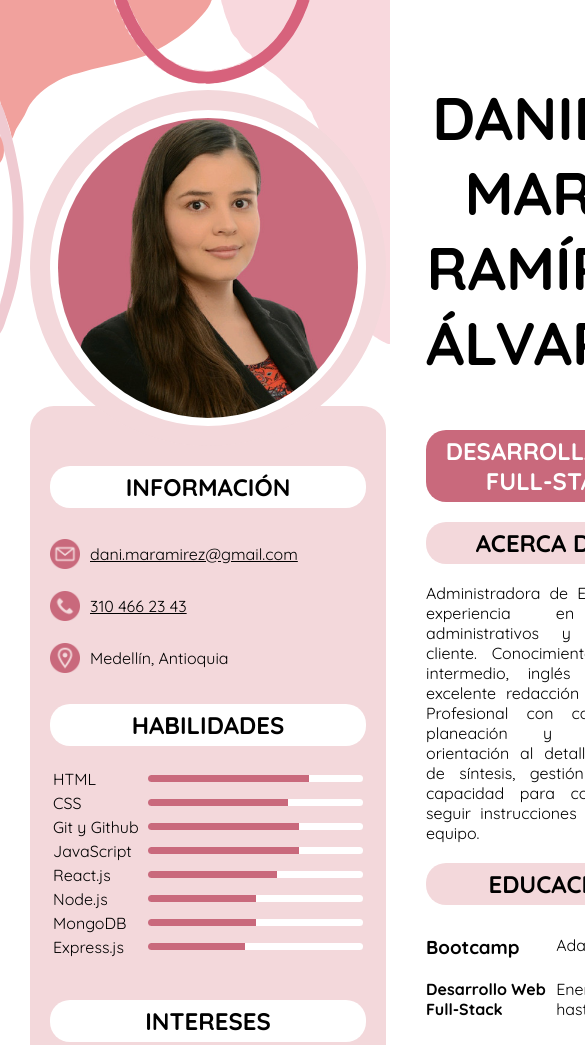
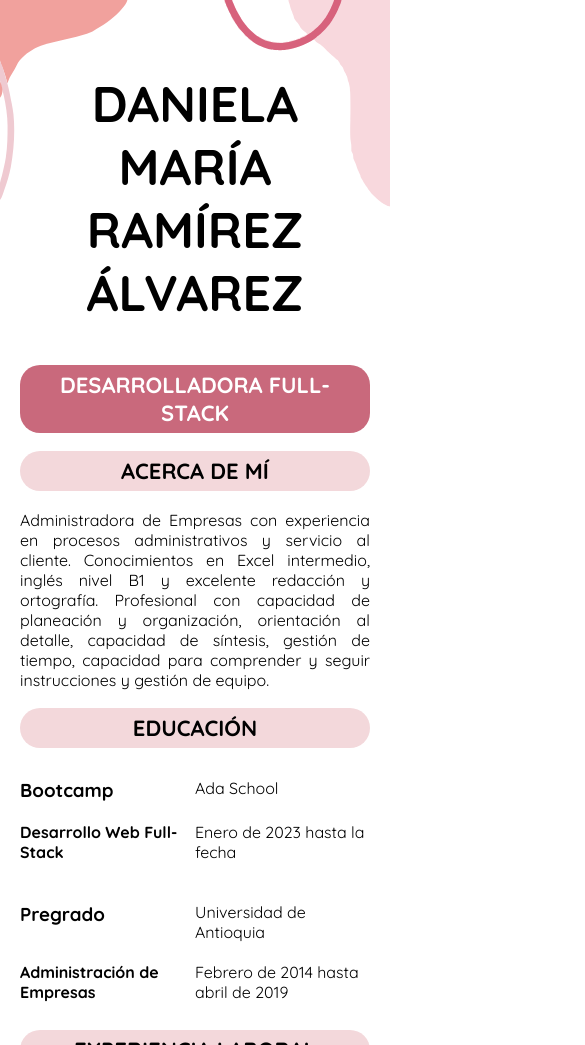
Before and after one commit to danielaramireza/hoja-de-vida-CSS, a plain HTML site: page index.html in a window 390 px wide. Shown: the top 1045 px of the page, 585 px wide, since content can reach past the window. Drawn offline with Linux system fonts and the light colour scheme.

Commit message:
En el commit final se agrego el responsive

```diff
--- a/style.css
+++ b/style.css
@@ -182,9 +182,11 @@ main {
 /*Sección de la columna derecha*/
 
 .titulo-principal {
-  font-size: 40px;
   text-align: center;
   margin-top: 0px;
+}
+.titulo-principal h1 {
+  font-size: 60px;
 }
 
 .titulo-derecho {
@@ -240,3 +242,67 @@ main {
   display: grid;
   grid-template-columns: 1fr 1fr;
 }
+
+/*Inicio responsive*/
+
+/*Celular muy pequeño*/
+@media (max-width: 359px) {
+  .titulo-principal h1 {
+    font-size: 32px;
+  }
+  .titulo-derecho-1 {
+    font-size: 19px;
+  }
+  .titulo-derecho {
+    font-size: 19px;
+  }
+  h4 {
+    margin-inline-end: 1em;
+  }
+  .titulo-izquierdo {
+    font-size: 19px;
+  }
+}
+
+/*Celular*/
+@media (max-width: 767px) {
+  main {
+    display: flex;
+    flex-direction: column-reverse;
+    padding: 30px 20px;
+  }
+  .decoracion-1 {
+    height: 210px;
+  }
+  .decoracion-2 {
+    height: 210px;
+  }
+  .decoracion-3 {
+    display: none;
+  }
+  .titulo-principal h1 {
+    font-size: 40px;
+  }
+  .titulo-derecho {
+    font-size: 22px;
+  }
+  .titulo-derecho-1 {
+    font-size: 22px;
+  }
+  .titulo-izquierdo {
+    font-size: 22px;
+  }
+  .contenedor-foto img {
+    height: 180px;
+    width: 180px;
+  }
+}
+/*Tablet*/
+@media (max-width: 991px) {
+  .decoracion-3 {
+    display: none;
+  }
+  .titulo-principal h1 {
+    font-size: 50px;
+  }
+}
```
